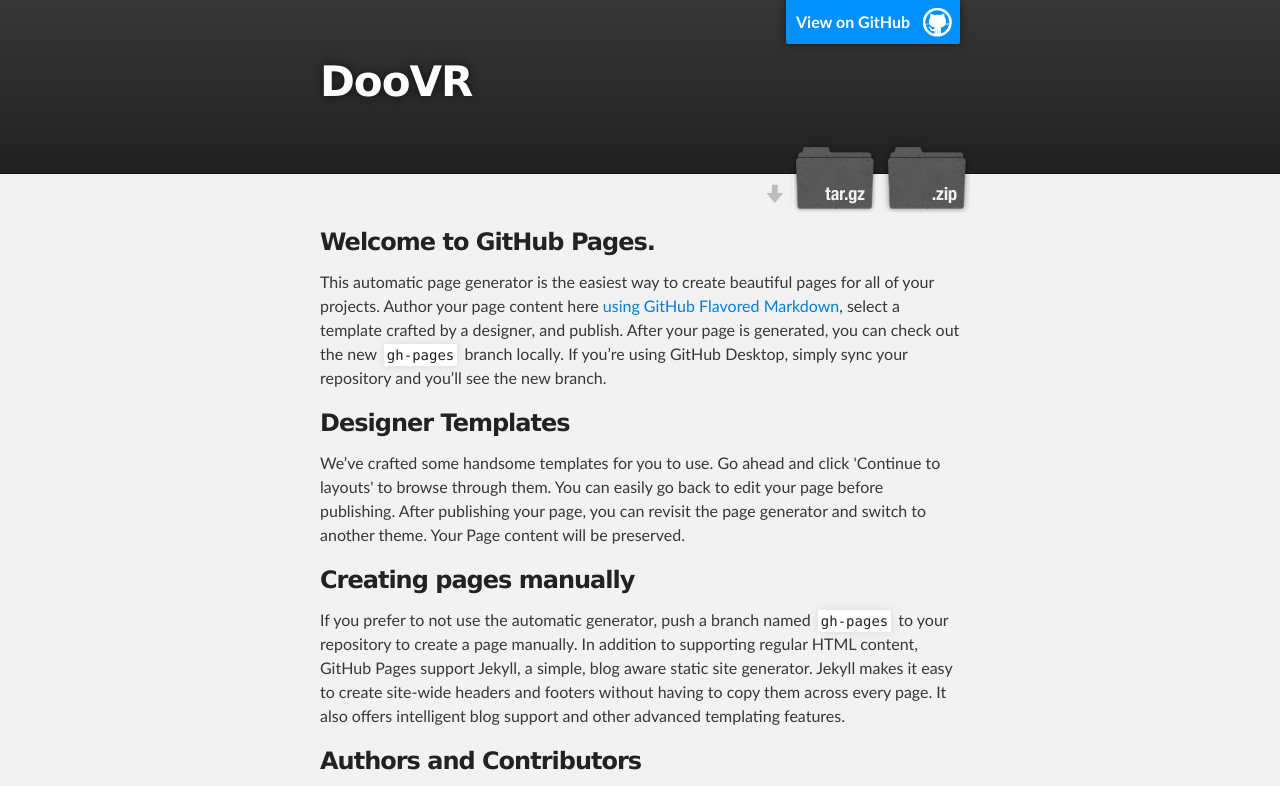
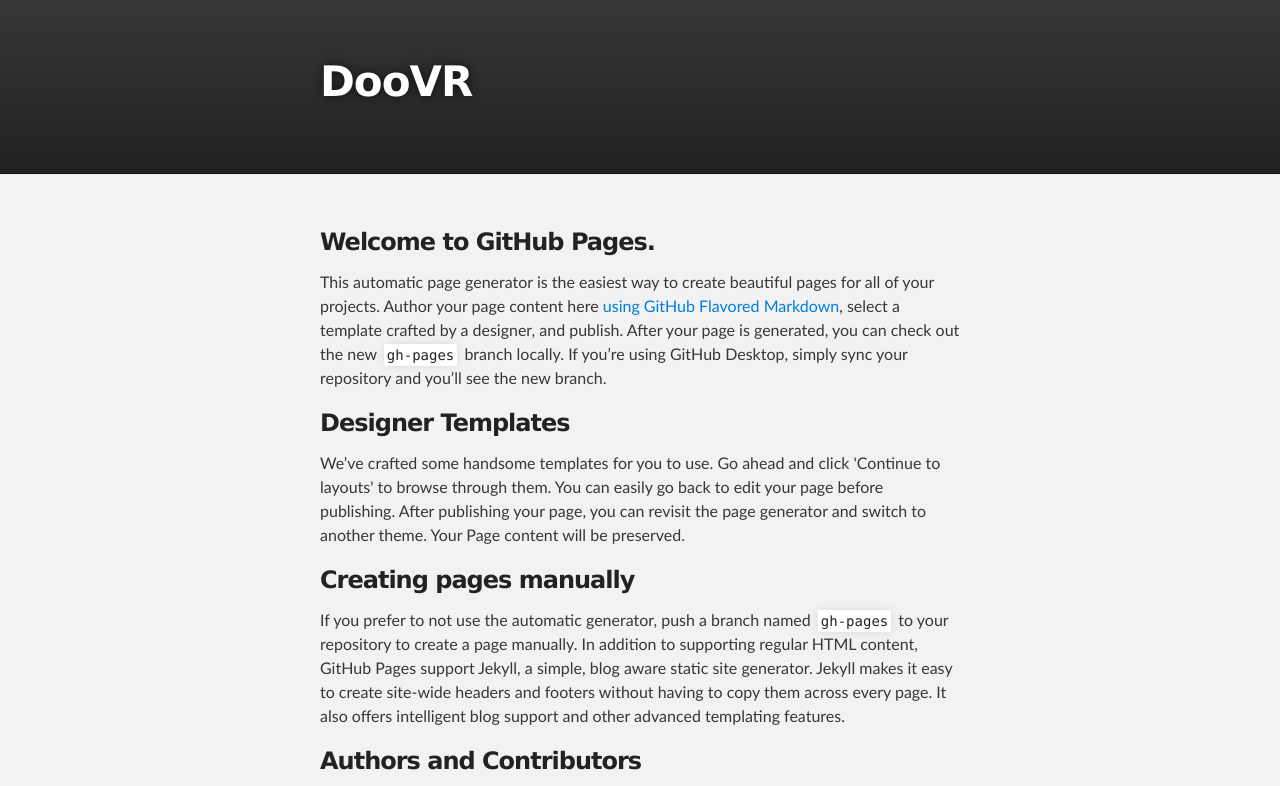
Before and after one commit to Isafo/DooVR_showcase, a plain HTML site: page index.html in a window 1280 px wide. Shown: the top 786 px of the page. Drawn offline with Linux system fonts and the light colour scheme.

Commit message:
removed the download and view on github links

```diff
--- a/index.html
+++ b/index.html
@@ -16,15 +16,15 @@
     <!-- HEADER -->
     <div id="header_wrap" class="outer">
         <header class="inner">
-          <a id="forkme_banner" href="https://github.com/Isafo/DooVR_showcase">View on GitHub</a>
+          <!--<a id="forkme_banner" href="https://github.com/Isafo/DooVR_showcase">View on GitHub</a>-->
 
           <h1 id="project_title">DooVR</h1>
           <h2 id="project_tagline"></h2>
 
-            <section id="downloads">
+            <!--<section id="downloads">
               <a class="zip_download_link" href="https://github.com/Isafo/DooVR_showcase/zipball/master">Download this project as a .zip file</a>
               <a class="tar_download_link" href="https://github.com/Isafo/DooVR_showcase/tarball/master">Download this project as a tar.gz file</a>
-            </section>
+            </section>-->
         </header>
     </div>
 
```
